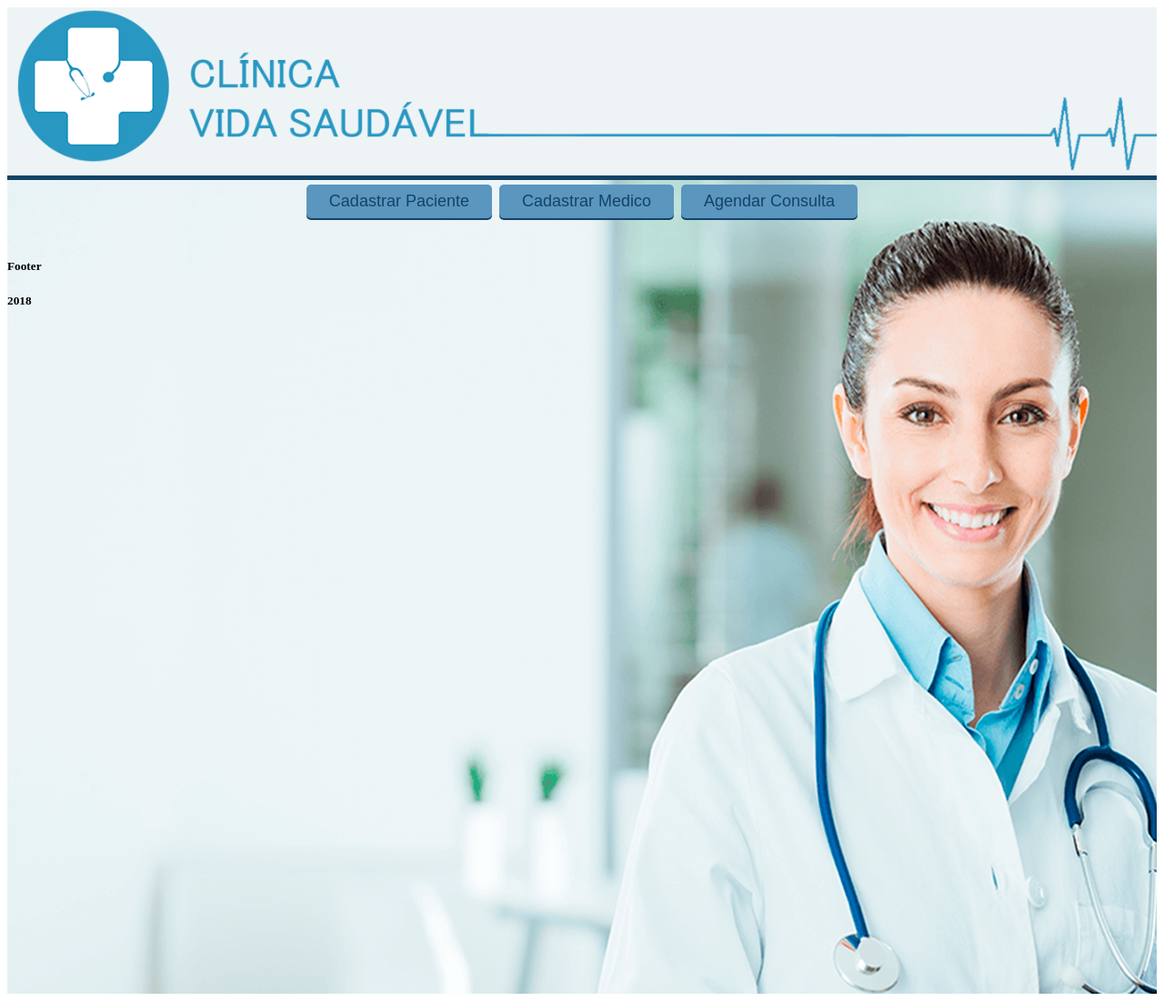
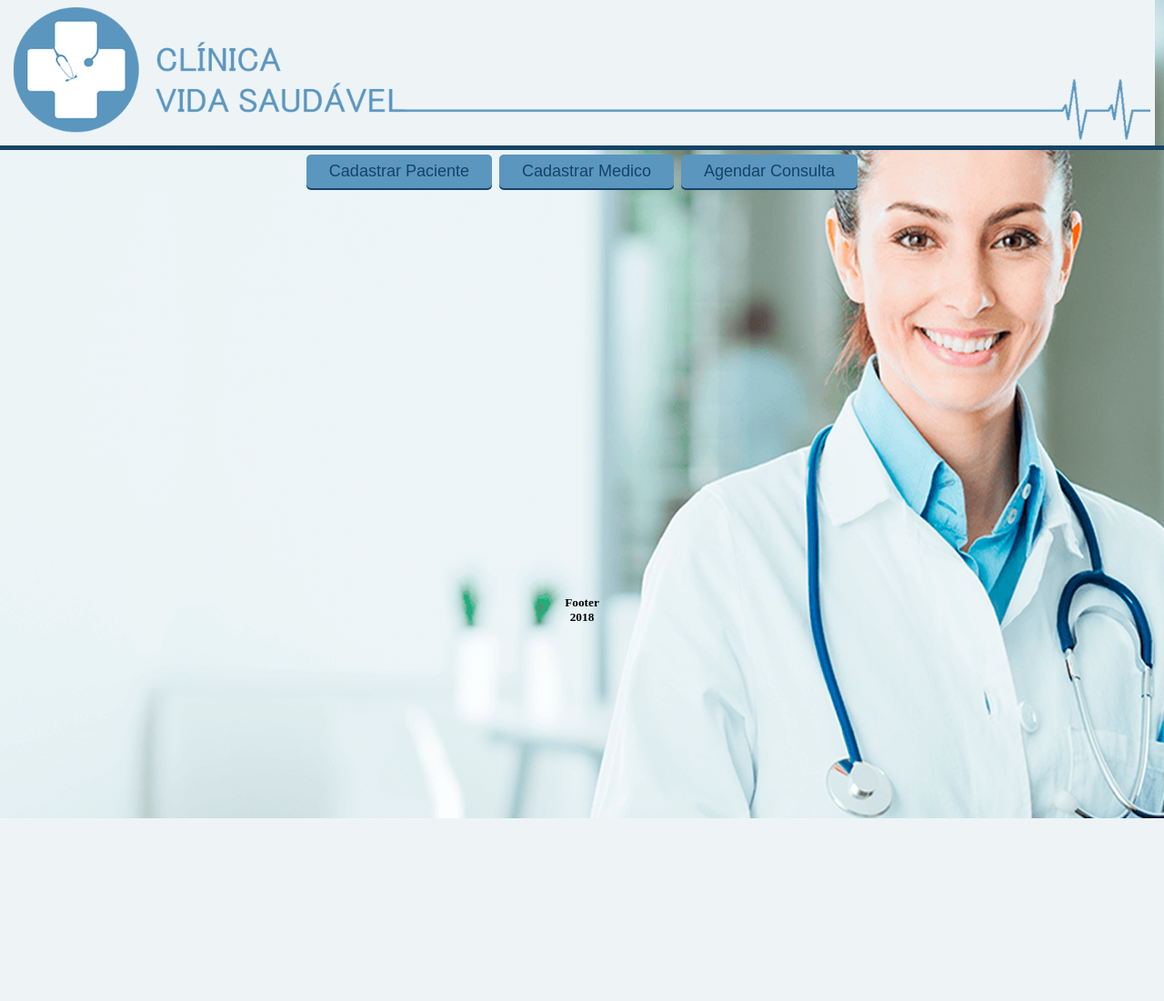
Before and after one commit to Rafael-Romeu/Sistema-para-Gestao-de-Clinica-Medica, a PHP site: page /Home.html in a window 1280 px wide. Shown: the whole page at 91% size. After the commit the page ends 900 px from the top, so only its background shows below. Run offline with PHP 8.4, Linux system fonts and the light colour scheme.

Commit message:
Refactorei o layout da Home

```diff
--- a/Home.html
+++ b/Home.html
@@ -1,30 +1,25 @@
 <!DOCTYPE html>
 <html>
 
+<head>
     <link rel="stylesheet" href="css/Home.css">
     <title> Home </title> <!-- Titulo da pagina -->
     <meta charset = "UTF-8">
-
-<head>
-
-<div class="row">
-    <!-- Header -->
-    <div class = "Cabecalho">
-        <img src="Imagens/Capa.png" style="width:100%">
-    </div>
-</div>
-
 </head>
 
 
 <body>
 
     <!-- Corpo do site -->
-    <div class = "Corpo">
+    <header>
+        <!-- Header -->
+        <img src="Imagens/Capa/Logo.png" style="flex-shrink: 0">
+        <img src="Imagens/Capa/Linha.png" style="flex-grow: 1; min-width: 0px">
+        <img src="Imagens/Capa/Detalhe.png" style="flex-shrink: 0;">
+    </header>
 
     <!-- Menu de navegação -->
-    <div >
-        <nav class = "Menu">
+    <nav>
         <div class = "Paciente">
             <button id = "VisualizarConsulta"      class="Botao-Menu"> Visualizar Consulta </button>
             <button id = "AgendarConsultaPaciente" class="Botao-Menu"> Agendar Consulta </button>
@@ -39,10 +34,9 @@
             <button id = "Agendamentos" class="Botao-Menu"> Agendamentos </button>
         </div>
     </nav>
-    </div>
 
-
-    <!-- Paciente -->
+    <div class="Corpo">
+        <!-- Paciente
         <div class = "Paciente">
 
             <div class = "AgendarConsultaPaciente">
@@ -54,11 +48,12 @@
             </div>
 
         </div>
+-->
         <!-- Atendente -->
         <div class = "Atendente">
             <div class = "CadastrarPaciente">
                 <h3 class = "Forms">Cadastrar Paciente</h3>
-                <div >
+                <div>
                     <form action="">
                     <label class = "Forms" for="name">Nome: </label>
                     <input type="text" id="name" name="name" placeholder="Your name..">
@@ -90,9 +85,10 @@
 
                     <label class = "Forms" for="PlanoDeSaude">Plano De Saude: </label>
                     <input type="text" id="PlanoDeSaude" name="PlanoDeSaude" placeholder="Plano De Saude..">
-
+                    </form>
                 </div>
                 <input type="submit" value="Enviar">
+            </div>
 
             <div class = "CadastrarMedico">
                 <h3>Cadastrar Medico</h3>
@@ -103,7 +99,7 @@
             </div>
         </div>
 
-    <!-- Medico -->
+        <!-- Medico
         <div class = "Medico">
             <div class = "Consultas">
                 <h3>Consulta</h3>
@@ -111,23 +107,18 @@
             <div class = "Agendamentos">
                 <h3>Agendamentos</h3>
             </div>
+        </div> -->
     </div>
 
-    </div>
-
-</body>
 
     <br>
     <!-- rodape -->
-    <div>
     <footer>
         <h5>Footer</h5>
         <h5>2018</h5>
     </footer>
 
-    </div>
-
-</div>
+</body>
 <script src="https://ajax.googleapis.com/ajax/libs/jquery/3.3.1/jquery.min.js"></script>
 <script>
 
--- a/css/Home.css
+++ b/css/Home.css
@@ -1,27 +1,51 @@
-.Corpo
-{
+ *{
+     padding: 0;
+     margin: 0;
+     box-sizing: border-box;
+}
+
+body {
+    height: 100%;
+    width: 100%;
     background-image: url("../Imagens/Medica.png");
     background-repeat: no-repeat;
     height: 900px;
 
+    display: grid;
+    grid-template-columns: repeat(20, 5vw);
+    grid-template-rows: 20vh auto auto auto;
 }
-.Cabecalho
+
+
+header
 {
+    padding: 5px;
+    grid-column: 1 / span 20;
+    grid-row: 1 / span 1;
+
+    display: flex;
+    flex-wrap: nowrap;
+
     background-color: #eef4f6;
+    margin-right: 10px;
+}
 
+header > img
+{
+    max-height: 100%;
+    min-height: 50%;
 }
-.row
+
+nav
 {
-    display: flex;
-    flex-direction: row;
-    text-align: left;
-}
-.Menu
-{
+    grid-column: 1 / span 20;
+    grid-row: 2 / span 1;
+
     border-top: 5px solid #134467;
     display: flex;
     justify-content: center;
 }
+
 .Botao-Menu
 {
     margin: 5px 2px;
@@ -35,6 +59,7 @@
 
     box-shadow: 0px 2px;
 }
+
 .Botao-Menu:hover
 {
     background-color: #134467;
@@ -44,24 +69,38 @@
     top: 2px;
     box-shadow: 0 0 0 0;
 }
+
+.Corpo
+{
+    grid-column: 2 / span 9;
+    grid-row: 3 / span 1;
+}
+
+footer
+{
+    grid-column: 1 / span 20;
+    grid-row: 4 / span 1;
+    text-align: center;
+}
+
 .Forms
 {
     padding: 12px 20px;
     margin: 5px 5px 5px 10px;
 }
+
 input[type=date], select
 {
-    width: 30%;
+    display: flex;
     padding: 12px 20px;
     margin: 5px 5px 5px 20px;
-    display: flex;
     border: 1px solid #ccc;
     border-radius: 4px;
     box-sizing: border-box;
 }
+
 input[type=text], select
 {
-    width: 30%;
     padding: 12px 20px;
     margin: 5px 5px 5px 20px;
     display: flex;
```
Also changed, not shown: Imagens/Capa.png (deleted), Imagens/Capa/Detalhe.png (added), Imagens/Capa/Linha.png (added), Imagens/Capa/Logo.png (added). Lines whose indentation alone changed are shown as unchanged.
